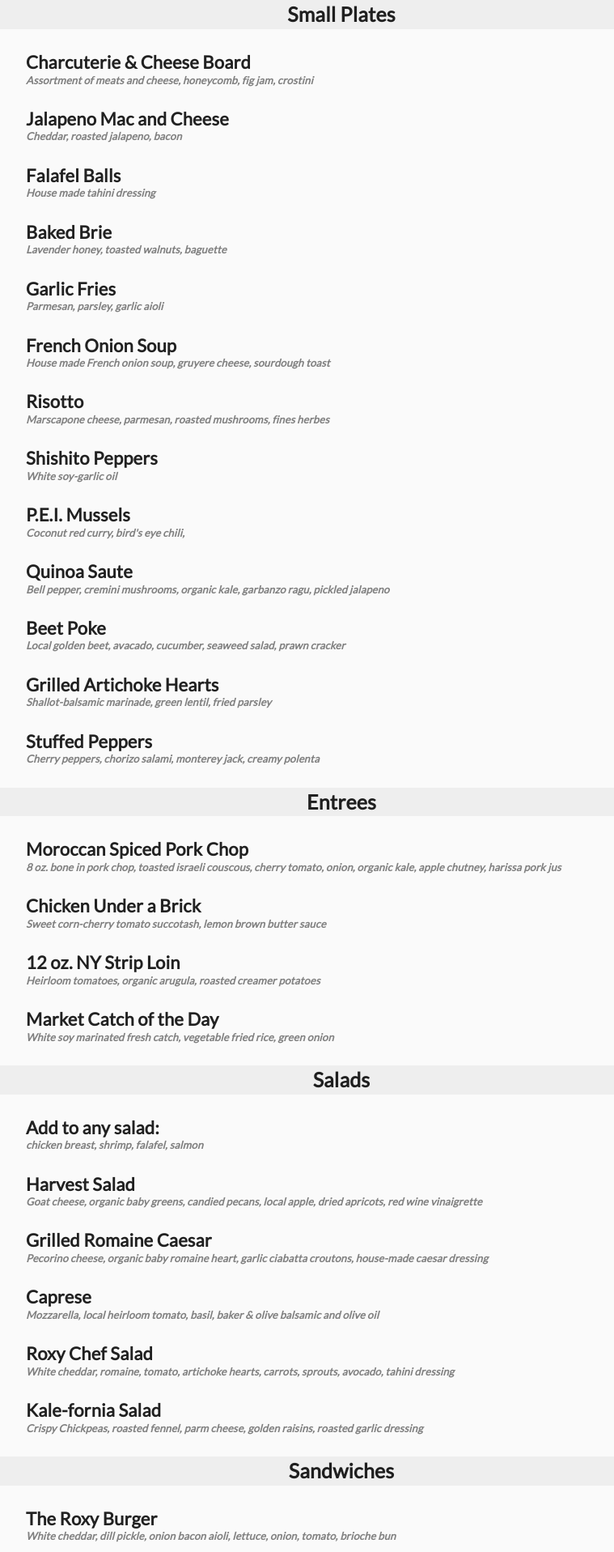
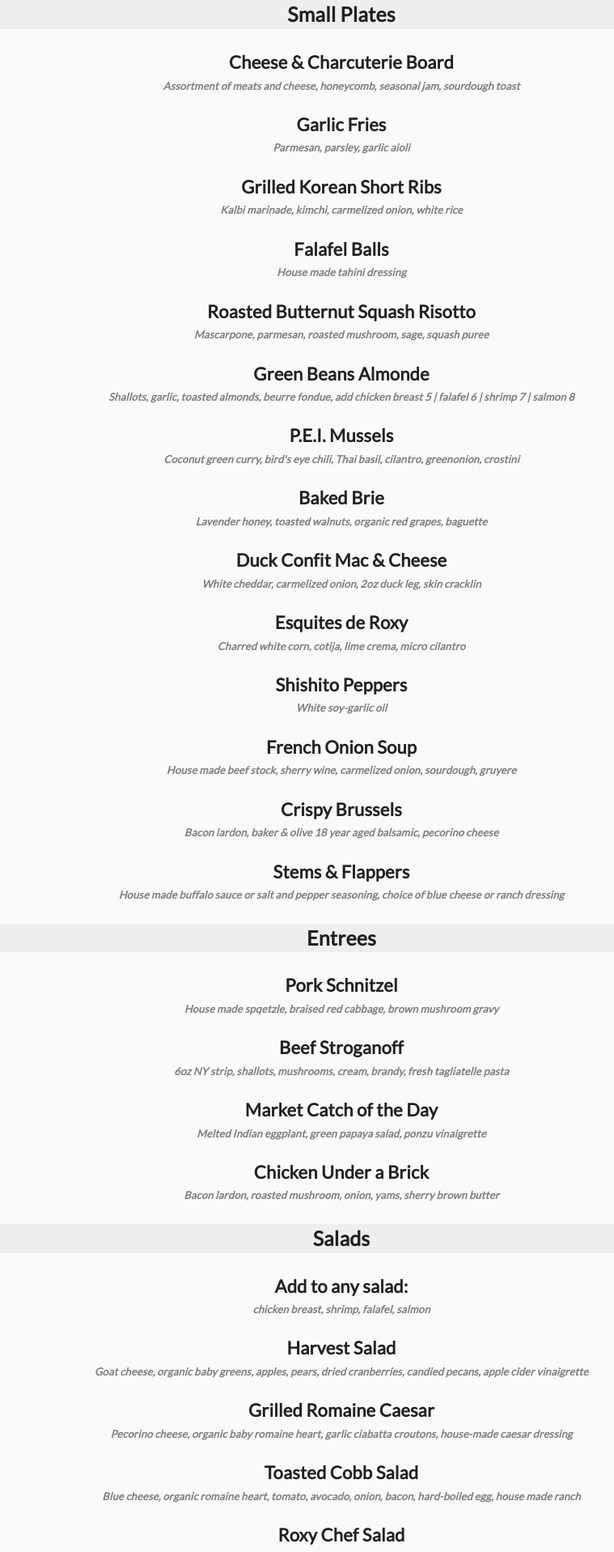
Before and after one commit to awolfden/roxy_encinitas, a React (Create React App) app: page / in a window 1280 px wide. Shown: the part 2620-4537 px from the top of the page at 81% size, without its empty margins (218-977 px from the left). Built offline with nearby package versions, Linux system fonts and the light colour scheme; no server answers; what react-stripe-elements would draw is missing.

Commit message:
updated all menus

```diff
--- a/src/App.css
+++ b/src/App.css
@@ -119,13 +119,20 @@
 #menu img {
   height: 60%;
 }
+#menu p {
+  text-align: center;
+}
 
 #foodmenu {
   background-color: gray;
 }
+#foodmenu p {
+  text-align: center !important;
+}
 
 #drinks, #brunch, #smallPlates, #dinner {
   padding-bottom: 100px;
+  text-align: center;
 }
 #drinks h3, #brunch h3, #smallPlates h3, #dinner h3 {
   text-align: center;
@@ -136,7 +143,7 @@
 }
 #drinks p, #brunch p, #smallPlates p, #dinner p {
   font-size: 22px;
-  margin-bottom: -5px;
+  margin-bottom: 2px;
 }
 #drinks span, #brunch span, #smallPlates span, #dinner span {
   font-size: 13px;
--- a/src/FoodMenu/Brunch/Brunch.jsx
+++ b/src/FoodMenu/Brunch/Brunch.jsx
@@ -4,27 +4,74 @@ class Brunch extends Component {
     constructor(){
         super();
         this.state = {
-            brunchItems: [
-                {'name': 'The Classic',
-                 'description': '2 eggs any style, choice of bacon or sausage, choice of rye or sourdough toast, breakfast potatoes'},
-                {'name': 'Belgian Waffles',
-                 'description': 'Bacon or sausage, maple butter, fresh berries'},
-                {'name': 'Chiliquiles',
-                 'description': '2 eggs any style, tortilla chips, pico de gallo, cilantro crema, guacamole, onion, cilantro'},
-                {'name': 'Croissant Breakfast Sandwich',
-                 'description': 'Cheddar, avocado, onion, tomato, onion bacon aioli, breakfast potatoes'},
-                {'name': 'Avocado Toast',
-                 'description': 'Burrata cheese, roasted tomato, sourdough'},
-                {'name': 'Roxy Scramble',
-                 'description': 'Cheddar, mushroom, sausage, kale, fruit, breakfast potatoes'},
-                {'name': 'Corned Beef Hash',
-                 'description': '2 fried eggs, onion, bell pepper, choice of toast, breakfast potatoes'},
-                {'name': 'Salads & Sandwiches',
-                 'description': 'Available from lunch menu'},
-                {'name': 'Everything but the Kitchen Sink',
-                 'description': '24oz made from scratch bloody mary, topped with... lemon, lime, olive, pickle, pepperoncini, onion, celery, cheeseburger slider, buffalo chicken tender, shrimp, thick cut pepper bacon, and yes served with a mini miller high life'},
+            brunchApps: [
+                {'name': 'Stems & Flappers',
+                 'description': 'House made buffalo sauce or salt and pepper seasoning, choice of blue cheese or ranch'},
+                {'name': 'Falafel Balls',
+                 'description': 'House made tahini dressing'},
+                {'name': 'Garlic Fries',
+                 'description': 'Parmesan, parsley, garlic aioli'},
+                {'name': 'French Onion Soup',
+                 'description': 'House made beef stock, sherry wine, carmelized onion, sourdough, gruyere'},
+                {'name': 'Cheese Curds',
+                 'description': 'Breaded and fried Wisconsin cheese curds, served with ranch or marinara'},
+            ],
+            brunchSalad: [
+                {'name': 'Add to any salad:',
+                 'description': 'chicken breast, shrimp, falafel, salmon'},
+                {'name': 'Harvest Salad',
+                 'description': 'Goat cheese, organic baby greens, apples, pears, dried cranberries, candied pecans, apple cider vinaigrette'},
+                {'name': 'Roxy Chef Salad',
+                'description': 'White cheddar cheese, organic romaine, tomato, carrots, sprouts, avocado, artichoke hearts, lemon-oregano dressing'},
+                {'name': 'Grilled Romaine Caesar',
+                'description': 'Pecorino cheese, organic baby romaine heart, garlic ciabatta croutons, house-made caesar dressing'},
+                {'name': 'Toasted Cobb Salad',
+                 'description': 'Blue cheese, organic romaine heart, tomato, avocado, onion, bacon, hard-boiled egg, house made ranch'},
+                {'name': 'Kale-fornia Salad',
+                 'description': 'Parmesan cheese, organic kale, crispy chickpeas, roasted fennel, golden raisins, roasted garlic vinaigrette'}
+            ],
+            brunchSandwich: [
+                {'name': 'Turkey Club',
+                 'description': 'House roasted turkey, avocado, bacon, sprouts, onion, tomato, garlic aioli, rustic sourdough, add cheese 1'},
+                {'name': 'Falafel Burger',
+                 'description': 'Melted mozzarella and cheddar, onion, tomato, sprouts, tahini dressing, 7 grain bun'},
+                {'name': 'Chicken Parmesan',
+                 'description': 'Parmesan, mozzarella, house made marinara, panko creusted breast, ciabatta'},
+                 {'name': 'Bacon Lettuce Tomato',
+                 'description': 'Peppered bacon, arugula aioli, rustic sourdough, add avocato 1.5, add fried egg 1'},
+                {'name': 'The Roxy Burger',
+                 'description': '8oz prime ground chuck, white cheddar, dill pickle, onion-bacon aioli, lettuce, onion, tomato, brioche bun'},
+                {'name': 'Artichoker',
+                 'description': 'Mozzarella, artichoke hearts, tomato, sprouts, sunflower seeds, black olive aioli, 7 grain bun'},
+                {'name': 'Grilled Cheese',
+                 'description': 'Aged white cheddar, gruyere, fontina, avocado, tomato, rustic sourdough, add bacon 2.5'},
+                 {'name': 'Big Eye and Yellowtail Tuna Salad',
+                 'description': 'Mayo, celery, shallots, gherkins, lettuce, tomato, artisan white'},
+                 {'name': 'Reuben',
+                 'description': 'Gruyere, corned beef, sauerkraut, dill pickles, russian sauce, marble rye'}
+
             ],
             brunchDrinks: [
+                {'name': 'Roxy Bloody Mary',
+                 'description': 'House-made mix served with a mini High Life'},
+                {'name': 'Everything but the Kitchen Sink',
+                'description': '24oz made from scratch bloody mary, topped with... lemon, lime, olive, pickle, pepperoncini, onion, celery, cheeseburger slider, buffalo chicken tender, shrimp, thick cut pepper bacon, and yes served with a mini miller high life'},
+                {'name': 'Skinny Cucumber Margarita',
+                 'description': 'Libre cucumber tequila, Trilogy kombucha shot'},
+                {'name': 'The Detox',
+                'description': 'Coconut water, mint, coconut vodka'},
+                {'name': 'Royal Street Fizz',
+                 'description': 'Peychauds Apertivo, Cordoniu cava, soda water'},
+                {'name': 'Morning Brew',
+                 'description': 'Lofty Coffee Cold Brew, Captain Morgan run, Irish cream'},
+                {'name': 'Pomplemousse',
+                'description': 'Botanist gin, grapefruit, elderflower, lemon'},
+                {'name': 'Rum Runner',
+                 'description': 'Real McCoy aged rum, banana liqueur, raspberry liqueur, pineapple & orange juice'},
+                {'name': 'Bottomless Mimosas',
+                 'description': '$15.00 all you can drink'},
+                {'name': 'Champagne or Sparkling Rose Bottle',
+                'description': 'Served with your choice of juice carafe'},
                 {'name': 'Regular or Decaf Coffee',
                  'description': ''},
                 {'name': 'Hot Tea',
@@ -35,41 +82,11 @@ class Brunch extends Component {
                  'description': 'Orange or grapefruit'},
                 {'name': 'Soft Drink',
                  'description': 'Coke, Diet Coke, Sprite, Root Beer, Orange Fanta, Ginger Ale'},
-                {'name': 'Champagne or Sparkling Rose',
-                 'description': 'Served with your choice of juice carafe'},
-                {'name': 'Roxy Bloody Mary',
-                 'description': 'House-made mix served with a mini High Life'},
-                {'name': 'The Detox',
-                 'description': 'Coconut water, mint, coconut vodka'},
-                {'name': 'Skinny Cucumber Margarita',
-                 'description': 'Libre cucumber tequila, Trilogy kombucha shot'},
-                {'name': 'Pomplemousse',
-                 'description': 'Botanist gin, grapefruit, elderflower, lemon'},
-                {'name': 'Morning Brew',
-                 'description': 'Lofty Coffee Cold Brew, irish cream, Sailor Jerry spiced rum'},
-                {'name': 'Rum Runner',
-                 'description': 'Real McCoy aged rum, banana liqueur, raspberry liqueur, pineapple & orange juice'},
-                {'name': 'Bottomless Mimosas',
-                 'description': '$15.00 all you can drink'},
-                {'name': 'GT Trilogy Kombucha',
-                 'description': 'Kombucha on tap'},
-                {'name': 'Everything but the Kitchen Sink',
-                 'description': '24oz made from scratch bloody mary, topped with... lemon, lime, olive, pickle, pepperoncini, onion, celery, cheeseburger slider, buffalo chicken tender, shrimp, thick cut pepper bacon, and yes served with a mini miller high life'}
             ]
         }
     }
 
     render(){
-
-        const showBrunchItems =
-            this.state.brunchItems.map((item, index) => {
-                return(
-                    <div key={index}>
-                        <p>{item.name}</p>
-                        <span>{item.description}</span>
-                    </div>
-                )
-            });
 
         const showBrunchDrinks =
         this.state.brunchDrinks.map((item, index) => {
@@ -81,17 +98,56 @@ class Brunch extends Component {
             )
         });
 
+        const showBrunchApps =
+            this.state.brunchApps.map((item, index) => {
+                return(
+                    <div key={index}>
+                        <p>{item.name}</p>
+                        <span>{item.description}</span>
+                    </div>
+                )
+        });
+
+        const showBrunchSalad =
+            this.state.brunchSalad.map((item, index) => {
+                return(
+                    <div key={index}>
+                        <p>{item.name}</p>
+                        <span>{item.description}</span>
+                    </div>
+                )
+        });
+
+        const showBrunchSandwich =
+            this.state.brunchSandwich.map((item, index) => {
+                return(
+                    <div key={index}>
+                        <p>{item.name}</p>
+                        <span>{item.description}</span>
+                    </div>
+                )
+        });
+
 
         return(
             <div id="brunch">
-                <h3>Brunch</h3>
-                <div className="brunchList">
-                    {showBrunchItems}
-                </div>
-                <h3>Drinks</h3>
+                <h3>Brunch Cocktails</h3>
                 <div className="brunchList">
                     {showBrunchDrinks}
                 </div>
+                <h3>Appetizer</h3>
+                <div className="brunchList">
+                    {showBrunchApps}
+                </div>
+                <h3>Salad</h3>
+                <div className="brunchList">
+                    {showBrunchSalad}
+                </div>
+                <h3>Sandwich</h3>
+                <div className="brunchList">
+                    {showBrunchSandwich}
+                </div>
+
             </div>
         )
     }
--- a/src/FoodMenu/Dinner/Dinner.jsx
+++ b/src/FoodMenu/Dinner/Dinner.jsx
@@ -5,65 +5,66 @@ class Dinner extends Component {
         super();
         this.state = {
             smallPlates: [
-                {'name': 'Charcuterie & Cheese Board',
-                 'description': 'Assortment of meats and cheese, honeycomb, fig jam, crostini'},
-                {'name': 'Jalapeno Mac and Cheese',
-                 'description': 'Cheddar, roasted jalapeno, bacon'},
+                {'name': 'Cheese & Charcuterie Board',
+                 'description': 'Assortment of meats and cheese, honeycomb, seasonal jam, sourdough toast'},
+                {'name': 'Garlic Fries',
+                'description': 'Parmesan, parsley, garlic aioli'},
+                {'name': 'Grilled Korean Short Ribs',
+                'description': 'Kalbi marinade, kimchi, carmelized onion, white rice'},
                 {'name': 'Falafel Balls',
                  'description': 'House made tahini dressing'},
+                {'name': 'Roasted Butternut Squash Risotto',
+                'description': 'Mascarpone, parmesan, roasted mushroom, sage, squash puree'},
+                {'name': 'Green Beans Almonde',
+                'description': 'Shallots, garlic, toasted almonds, beurre fondue, add chicken breast 5 | falafel 6 | shrimp 7 | salmon 8'},
+                {'name': 'P.E.I. Mussels',
+                'description': 'Coconut green curry, bird\'s eye chili, Thai basil, cilantro, greenonion, crostini'},
                 {'name': 'Baked Brie',
-                 'description': 'Lavender honey, toasted walnuts, baguette'},
-                {'name': 'Garlic Fries',
-                 'description': 'Parmesan, parsley, garlic aioli'},
+                'description': 'Lavender honey, toasted walnuts, organic red grapes, baguette'},
+                {'name': 'Duck Confit Mac & Cheese',
+                'description': 'White cheddar, carmelized onion, 2oz duck leg, skin cracklin'},
+                {'name': 'Esquites de Roxy',
+                 'description': 'Charred white corn, cotija, lime crema, micro cilantro'},
+                {'name': 'Shishito Peppers',
+                'description': 'White soy-garlic oil'},
                 {'name': 'French Onion Soup',
-                 'description': 'House made French onion soup, gruyere cheese, sourdough toast'},
-                {'name': 'Risotto',
-                 'description': 'Marscapone cheese, parmesan, roasted mushrooms, fines herbes'},
-                {'name': 'Shishito Peppers',
-                 'description': 'White soy-garlic oil'},
-                {'name': 'P.E.I. Mussels',
-                 'description': 'Coconut red curry, bird\'s eye chili,'},
-                 {'name': 'Quinoa Saute',
-                 'description': 'Bell pepper, cremini mushrooms, organic kale, garbanzo ragu, pickled jalapeno'},
-                 {'name': 'Beet Poke',
-                 'description': 'Local golden beet, avacado, cucumber, seaweed salad, prawn cracker'},
-                 {'name': 'Grilled Artichoke Hearts',
-                 'description': 'Shallot-balsamic marinade, green lentil, fried parsley'},
-                 {'name': 'Stuffed Peppers',
-                 'description': 'Cherry peppers, chorizo salami, monterey jack, creamy polenta'},
-
+                 'description': 'House made beef stock, sherry wine, carmelized onion, sourdough, gruyere'},
+                {'name': 'Crispy Brussels',
+                'description': 'Bacon lardon, baker & olive 18 year aged balsamic, pecorino cheese'},
+                {'name': 'Stems & Flappers',
+                 'description': 'House made buffalo sauce or salt and pepper seasoning, choice of blue cheese or ranch dressing'}
             ],
             entrees: [
-                {'name': 'Moroccan Spiced Pork Chop',
-                 'description': '8 oz. bone in pork chop, toasted israeli couscous, cherry tomato, onion, organic kale, apple chutney, harissa pork jus'},
+                {'name': 'Pork Schnitzel',
+                 'description': 'House made spqetzle, braised red cabbage, brown mushroom gravy'},
+                {'name': 'Beef Stroganoff',
+                 'description': '6oz NY strip, shallots, mushrooms, cream, brandy, fresh tagliatelle pasta'},
+                {'name': 'Market Catch of the Day',
+                 'description': 'Melted Indian eggplant, green papaya salad, ponzu vinaigrette'},
                 {'name': 'Chicken Under a Brick',
-                 'description': 'Sweet corn-cherry tomato succotash, lemon brown butter sauce'},
-                {'name': '12 oz. NY Strip Loin',
-                 'description': 'Heirloom tomatoes, organic arugula, roasted creamer potatoes'},
-                {'name': 'Market Catch of the Day',
-                 'description': 'White soy marinated fresh catch, vegetable fried rice, green onion'}
+                 'description': 'Bacon lardon, roasted mushroom, onion, yams, sherry brown butter'}
             ],
             salads: [
                 {'name': 'Add to any salad:',
                  'description': 'chicken breast, shrimp, falafel, salmon'},
                 {'name': 'Harvest Salad',
-                 'description': 'Goat cheese, organic baby greens, candied pecans, local apple, dried apricots, red wine vinaigrette'},
+                 'description': 'Goat cheese, organic baby greens, apples, pears, dried cranberries, candied pecans, apple cider vinaigrette'},
                 {'name': 'Grilled Romaine Caesar',
                  'description': 'Pecorino cheese, organic baby romaine heart, garlic ciabatta croutons, house-made caesar dressing'},
-                {'name': 'Caprese',
-                 'description': 'Mozzarella, local heirloom tomato, basil, baker & olive balsamic and olive oil'},
+                {'name': 'Toasted Cobb Salad',
+                 'description': 'Blue cheese, organic romaine heart, tomato, avocado, onion, bacon, hard-boiled egg, house made ranch'},
                 {'name': 'Roxy Chef Salad',
-                 'description': 'White cheddar, romaine, tomato, artichoke hearts, carrots, sprouts, avocado, tahini dressing'},
+                 'description': 'White cheddar cheese, organic romaine, tomato, carrots, sprouts, avocado, artichoke hearts, lemon-oregano dressing'},
                 {'name': 'Kale-fornia Salad',
-                 'description': 'Crispy Chickpeas, roasted fennel, parm cheese, golden raisins, roasted garlic dressing'}
+                 'description': 'Parmesan cheese, organic kale, crispy chickpeas, roasted fennel, golden raisins, roasted garlic vinaigrette'}
             ],
             sandwiches: [
                 {'name': 'The Roxy Burger',
-                 'description': 'White cheddar, dill pickle, onion bacon aioli, lettuce, onion, tomato, brioche bun'},
+                 'description': '8oz prime ground chuck, white cheddar, dill pickle, onion-bacon aioli, lettuce, onion, tomato, brioche bun'},
                 {'name': 'Artichoker',
                  'description': 'Mozzarella, artichoke hearts, tomato, sprouts, sunflower seeds, black olive aioli, 7 grain bun'},
                 {'name': 'Falafel Burger',
-                 'description': 'Melted mozzarella and cheddar, onion , tomato, sprouts, tahini dressing, 7 grain bun'}
+                 'description': 'Melted mozzarella and cheddar, onion, tomato, sprouts, tahini dressing, 7 grain bun'}
             ],
 
         }
--- a/src/FoodMenu/Lunch/Lunch.jsx
+++ b/src/FoodMenu/Lunch/Lunch.jsx
@@ -6,34 +6,32 @@ class Lunch extends Component {
         super();
         this.state = {
             smallPlates: [
+                {'name': 'Stems & Flappers',
+                 'description': 'House made buffalo sauce or salt and pepper seasoning, choice of blue cheese or ranch'},
+                {'name': 'Avacado Toast',
+                 'description': 'Burrata cheese, roasted tomato, sourdough, add egg 1'},
+                {'name': 'Garlic Fries',
+                 'description': 'Parmesan, parsley, garlic aioli'},
+                {'name': 'Baked Brie',
+                 'description': 'Lavender honey, walnuts, organic red grapes, baguette'},
                 {'name': 'Falafel Balls',
                  'description': 'House made tahini dressing'},
-                {'name': 'Baked Brie',
-                 'description': 'Lavender honey, toasted walnuts, baguette'},
-                {'name': 'Avacado Toast',
-                 'description': 'Sourdough toast, avacado slices, roasted tomato'},
-                {'name': 'French Onion Soup',
-                 'description': 'House made French onion soup, gruyere cheese, sourdough toast'},
-                {'name': 'Garlic Fries',
-                 'description': 'Parmesan, parsley, garlic aioli'},
-                {'name': 'Stems & Flappers',
-                 'description': 'Chicken wings, house-made buffalo sauce or salt and pepper seasoning, ranch or blue cheese'},
                 {'name': 'Cheese Curds',
-                 'description': 'Breaded and fried Wisconsin cheese curds, ranch or marinera'}
+                 'description': 'Breaded and fried Wisconsin cheese curds, served with ranch or marinera'}
             ],
             salads: [
                 {'name': 'Add to any salad:',
                  'description': 'chicken breast, shrimp, falafel, salmon'},
+                {'name': 'Tossed Cobb Salad',
+                'description': 'Blue cheese, organic romaine heart, tomato, avocado, onion, bacon, hard boiled egg, house made ranch'},
+                {'name': 'Roxy Chef Salad',
+                'description': 'White cheddar, romaine, tomato, artichoke hearts, carrots, sprouts, avocado, lemon-oregano dressing'},
                 {'name': 'Harvest Salad',
-                 'description': 'Goat cheese, organic baby greens, candied pecans, local apple, dried apricots, red wine vinaigrette'},
+                'description': 'Goat cheese, organic baby greens, candied pecans, local apple, dried apricots, red wine vinaigrette'},
+                {'name': 'Kale-fornia Salad',
+                 'description': 'Parmesan cheese, organic kale, crispy chickpeas, roasted fennel, golden raisins, roasted garlic vinaigrette'},
                 {'name': 'Grilled Romaine Caesar',
-                 'description': 'Pecorino cheese, organic baby romaine heart, garlic ciabatta croutons, house-made caesar dressing'},
-                {'name': 'Caprese',
-                 'description': 'Mozzarella, local heirloom tomato, basil, baker & olive balsamic and olive oil'},
-                {'name': 'Roxy Chef Salad',
-                 'description': 'White cheddar, romaine, tomato, artichoke hearts, carrots, sprouts, avocado, tahini dressing'},
-                {'name': 'Kale-fornia Salad',
-                 'description': 'Crispy Chickpeas, roasted fennel, parm cheese, golden raisins, roasted garlic dressing'}
+                 'description': 'Pecorino cheese, organic baby romaine heart, garlic ciabatta croutons, house-made caesar dressing'}
             ],
             sandwiches: [
                 {'name': 'All Sandwiches',
@@ -56,7 +54,28 @@ class Lunch extends Component {
                  'description': 'Parmesan, mozzarella, house-made marinara, panko crusted breast, ciabatta'},
                 {'name': 'Bigeye & Yellowtail Tuna Salad',
                  'description': 'Local caught big eye & yellowtail, mayo, celery, shallots, gherkins, artisan white'},
-
+            ],
+            sunsetMenu: [
+                {'name': 'Stems & Flappers',
+                 'description': 'House made buffalo sauce or salt and pepper seasoning'},
+                {'name': 'Crispy Brussels',
+                 'description': 'Bacon lardon, pecorino cheese, baker & olive 18 year aged balsamic'},
+                {'name': 'Baked Brie',
+                 'description': 'Lavender honey, walnuts, organic red grapes, baguette'},
+                {'name': 'Falafel Balls',
+                 'description': 'House made tahini dressing'},
+                {'name': 'Cheese Curds',
+                 'description': 'Breaded and fried Wisconsin cheese curds, served with ranch or marinera'},
+                 {'name': 'Garlic Fries',
+                 'description': 'Parmesan, parsley, garlic aioli'},
+                 {'name': 'The Roxy Burger',
+                 'description': 'white cheddar, dill pickle, onion bacon aioli, lettuce, onion, tomato, brioche bun'},
+                 {'name': 'Falafel Burger',
+                 'description': 'Melted mozzarella & cheddar, tahini dressing, onion, tomato, sprouts, 7 grain bun, add avocado 1.5'},
+                 {'name': 'Kale-fornia Salad',
+                 'description': 'Parmesan cheese, organic kale, crispy chickpeas, roasted fennel, golden raisins, roasted garlic vinaigrette'},
+                 {'name': 'Cobb Salad',
+                 'description': 'Blue cheese crumbles, organic romaine, bacon, tomato, hard boiled egg, red onion, avocado, house-made ranch dressing'},
             ]
         }
     }
@@ -90,6 +109,15 @@ class Lunch extends Component {
                     </div>
                 )
             })
+        const showSunsetMenu =
+            this.state.sunsetMenu.map((item, index) => {
+                return(
+                    <div key={index}>
+                        <p>{item.name}</p>
+                        <span>{item.description}</span>
+                    </div>
+                )
+            })
 
 
         return(
@@ -106,6 +134,10 @@ class Lunch extends Component {
                 <div className="plateList">
                     {showSandwichItems}
                 </div>
+                <h3>Sunset Menu, 3p-6p daily</h3>
+                <div className="plateList">
+                    {showSunsetMenu}
+                </div>
             </div>
         )
     }
--- a/src/Sass/_foodmenu.scss
+++ b/src/Sass/_foodmenu.scss
@@ -12,16 +12,25 @@
       img {
           height: 60%;
       }
+      p {
+          text-align: center;
+      }
 }
 
 
 #foodmenu {
     background-color: gray;
 
+    p {
+        text-align: center !important;
+    }
+
 }
 
 #drinks, #brunch, #smallPlates, #dinner{
     padding-bottom: 100px;
+    text-align: center;
+
     h3 {
         text-align: center;
         background-color: rgba(0, 0, 0, 0.048);
@@ -33,7 +42,7 @@
 
     p {
         font-size: 22px;
-        margin-bottom: -5px;
+        margin-bottom: 2px;
     }
 
     span {
```
Also changed, not shown: 1 other file (tests, documents, lock files or other folders).
